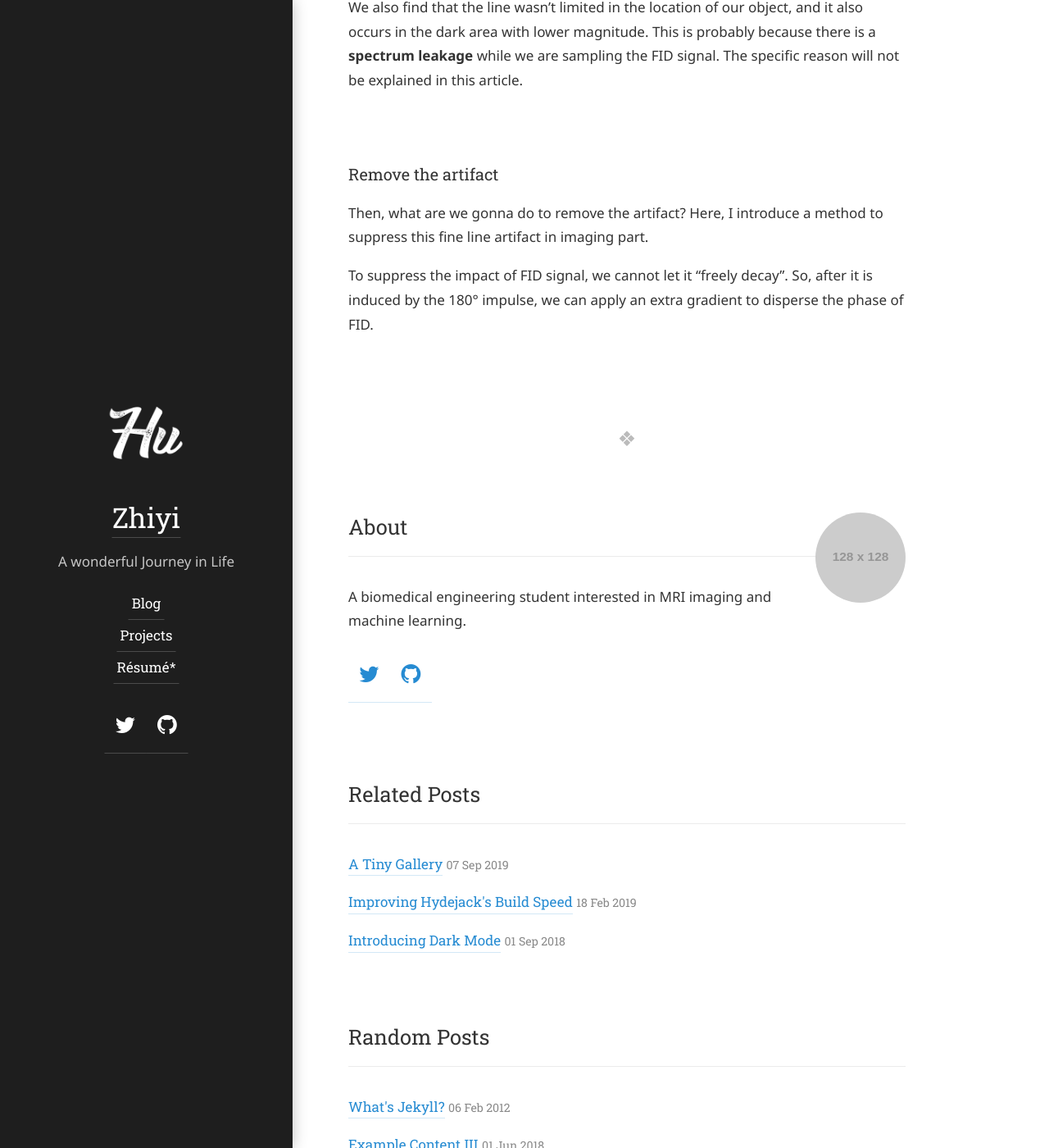
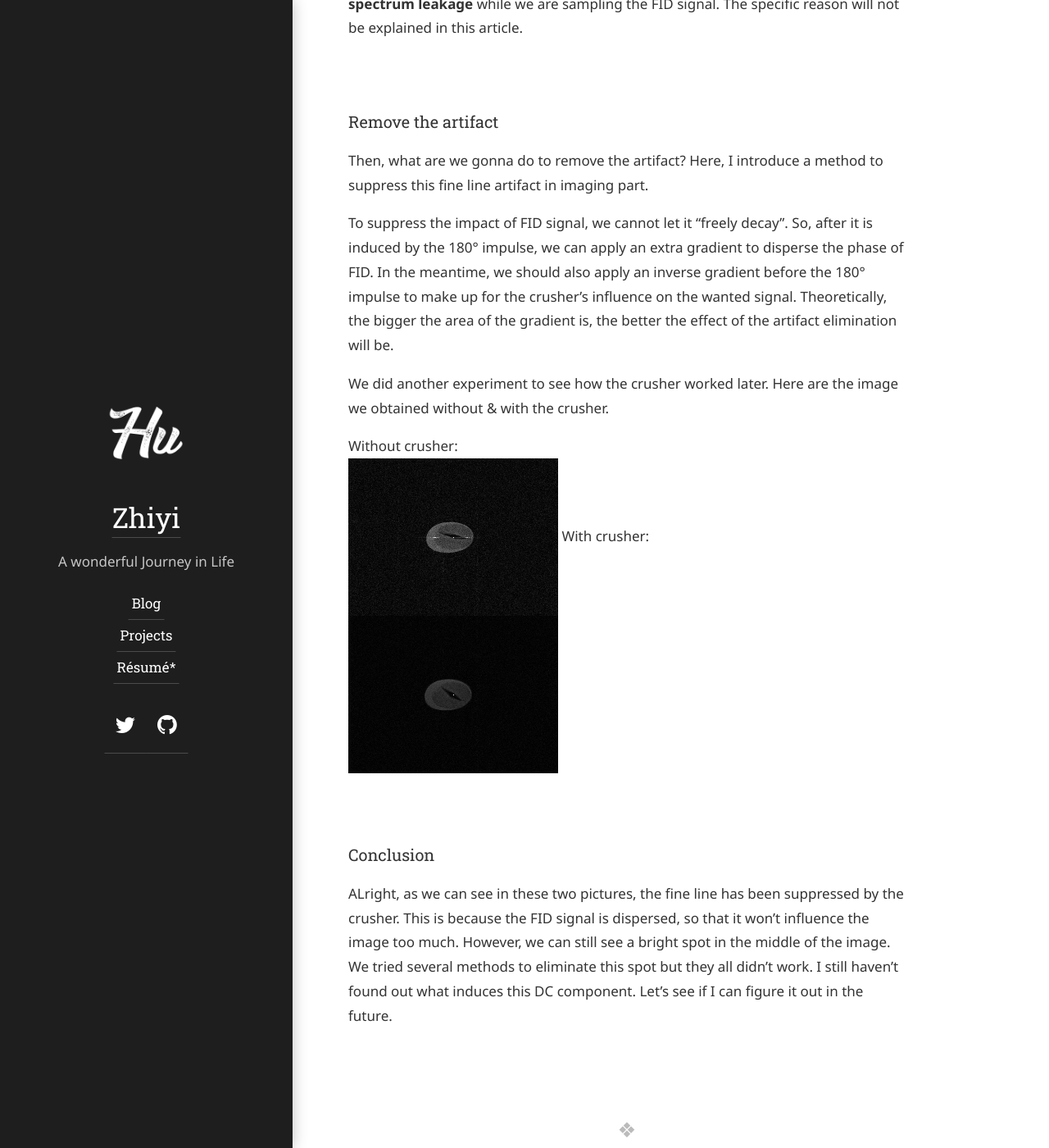
Before and after one commit to JacquelineHu/JacquelinHu.github.io, a Jekyll site: the page built from hydejack/_posts/2019-11-14-FID-noise-in-SE.md, in a window 1280 px wide and 1400 px high, scrolled down 6503 px. Shown: the whole window at 82% size. Built offline with Jekyll 4.4.1, drawn with Linux system fonts in a browser that asks for light colours; some web fonts are replaced; our own code applies the rules of GitHub Pages for plain Markdown files; some of the changed text lies outside the part shown.

Commit message:
Update 2019-11-14-FID-noise-in-SE.md

```diff
--- a/hydejack/_posts/2019-11-14-FID-noise-in-SE.md
+++ b/hydejack/_posts/2019-11-14-FID-noise-in-SE.md
@@ -113,4 +112,16 @@ We also find that the line wasn't limited in the location of our object, and it
 ### Remove the artifact
 Then, what are we gonna do to remove the artifact? Here, I introduce a method to suppress this fine line artifact in imaging part.
 
-To suppress the impact of FID signal, we cannot let it "freely decay". So, after it is induced by the 180° impulse, we can apply an extra gradient to disperse the phase of FID.
+To suppress the impact of FID signal, we cannot let it "freely decay". So, after it is induced by the 180° impulse, we can apply an extra gradient to disperse the phase of FID. In the meantime, we should also apply an inverse gradient before the 180° impulse to make up for the crusher's influence on the wanted signal. Theoretically, the bigger the area of the gradient is, the better the effect of the artifact elimination will be.
+
+We did another experiment to see how the crusher worked later. Here are the image we obtained without & with the crusher.
+
+Without crusher:
+<br>
+![without crusher](/assets/img/blog/without_crusher.png)
+With crusher:
+<br>
+![with crusher](/assets/img/blog/with_crusher.png)
+
+### Conclusion
+ALright, as we can see in these two pictures, the fine line has been suppressed by the crusher. This is because the FID signal is dispersed, so that it won't influence the image too much. However, we can still see a bright spot in the middle of the image. We tried several methods to eliminate this spot but they all didn't work. I still haven't found out what induces this DC component. Let's see if I can figure it out in the future.
```
Also changed, not shown: other parts of hydejack/_posts/2019-11-14-FID-noise-in-SE.md (+0 -1 lines).
